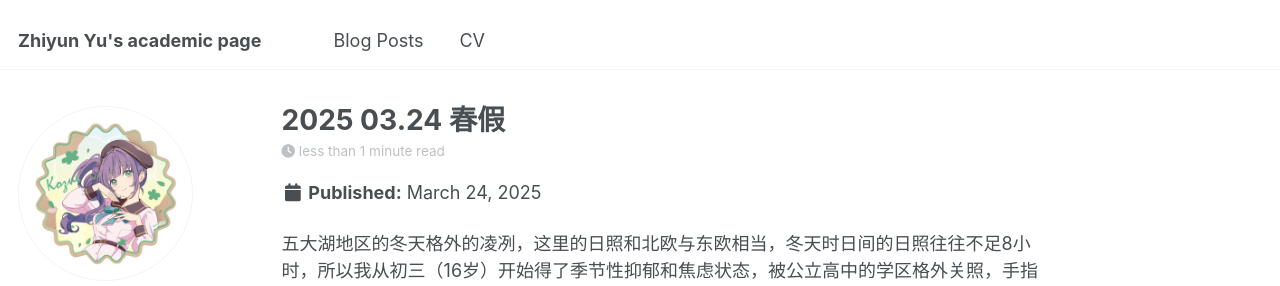
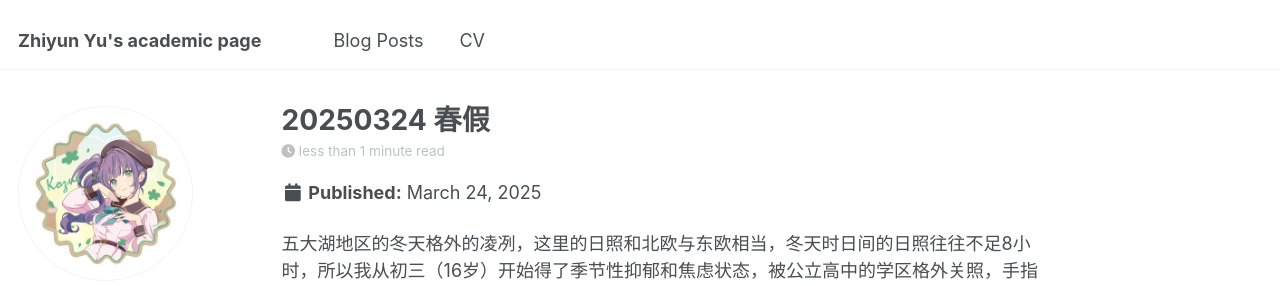
Before and after one commit to tobu61106f/tobu61106f.github.io, a Jekyll site: the page built from _posts/2025-03-24-spring-break.md, in a window 1280 px wide and 900 px high. Shown: the top 286 px of the window. Built offline with Jekyll 4.4.1, drawn with Linux system fonts in a browser that asks for light colours.

Commit message:
Update 2025-03-24-spring-break.md

```diff
--- a/_posts/2025-03-24-spring-break.md
+++ b/_posts/2025-03-24-spring-break.md
@@ -1,5 +1,5 @@
 ---
-title: '2025 03.24 春假'
+title: '20250324 春假'
 date: 2025-03-24
 permalink: /posts/2025/03/spring-break-1/
 tags:
```
